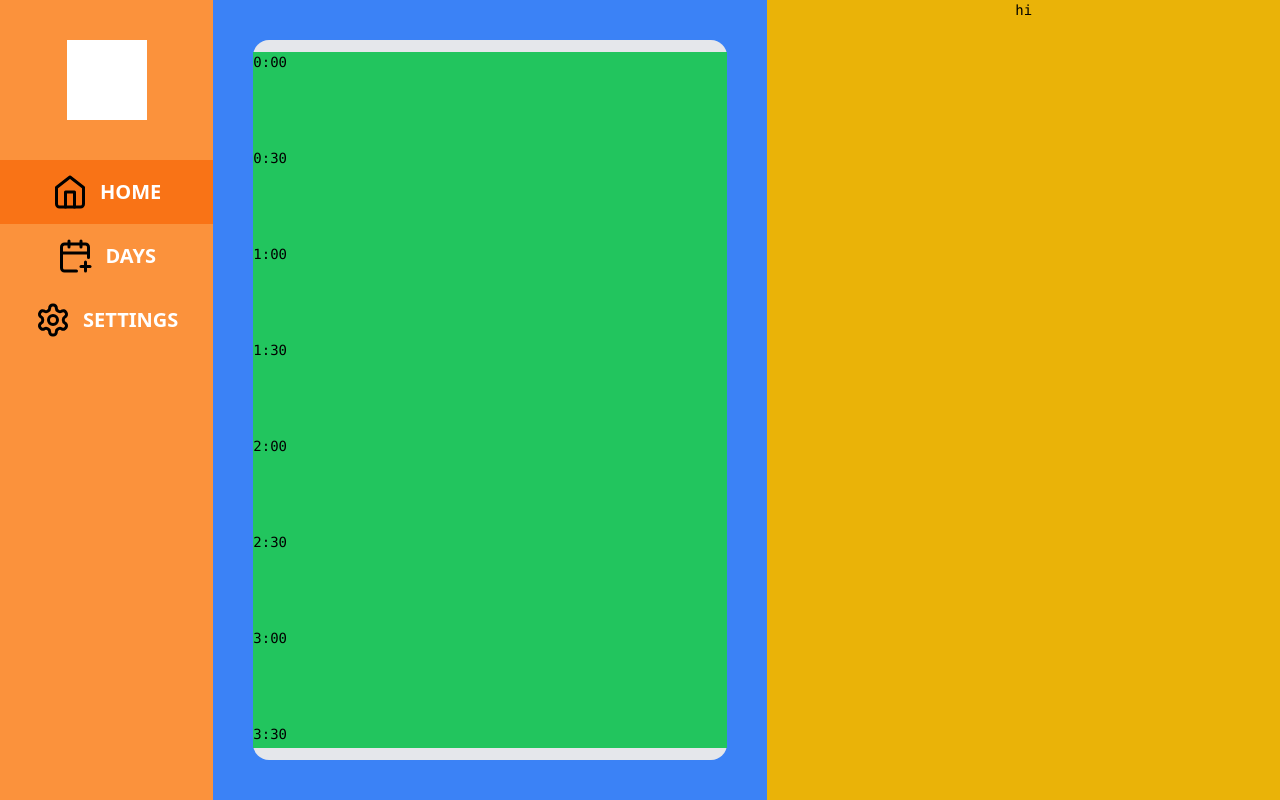
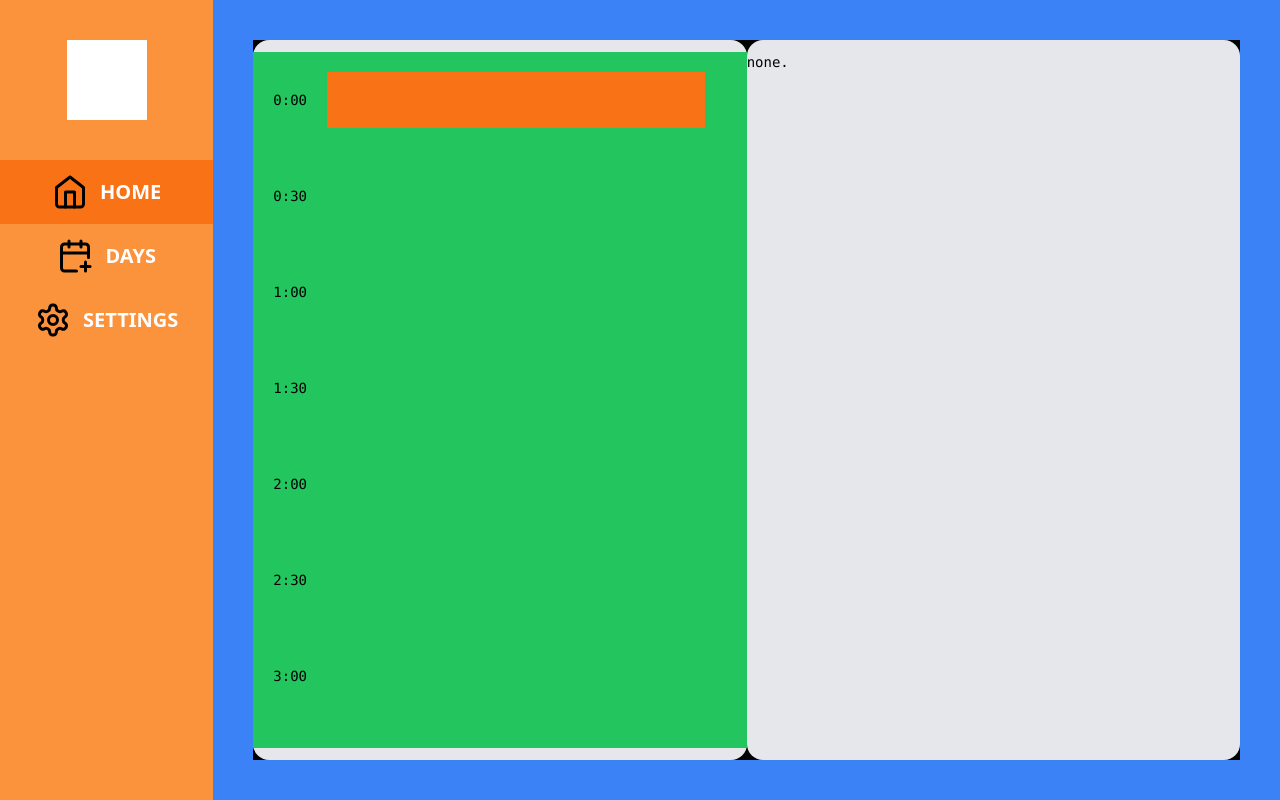
Before and after one commit to ouckah/one-day, a Next.js app: page / in a window 1280 px wide. Built offline with nearby package versions, Linux system fonts and the light colour scheme.

Commit message:
🚀 basic scheduler component

```diff
--- a/app/page.tsx
+++ b/app/page.tsx
@@ -3,14 +3,9 @@ import { DayScheduler } from "@/components/Day Scheduler";
 export default function Home() {
   return (
     <main className="flex flex-row w-full min-h-screen h-full items-center justify-between bg-red-500">
-      <div className="flex flex-col z-10 w-full max-w-5xl h-screen items-center justify-between p-10 font-mono text-sm lg:flex bg-blue-500">
+      <div className="flex flex-col z-10 w-full h-screen items-center justify-between p-10 font-mono text-sm lg:flex bg-blue-500">
 
         <DayScheduler />
-
-      </div>
-      <div className="flex flex-col z-10 w-full max-w-5xl min-h-screen h-full items-center justify-between font-mono text-sm lg:flex bg-yellow-500">
-
-        <h1>hi</h1>
 
       </div>
     </main>
--- a/components/Day Scheduler/index.tsx
+++ b/components/Day Scheduler/index.tsx
@@ -1,5 +1,7 @@
 'use client'
-export const DayScheduler = ({ }) => {
+import { useState, MouseEvent, useEffect } from "react";
+
+export const DayScheduler = () => {
 
     const times = [
         "0:00",
@@ -16,21 +18,124 @@ export const DayScheduler = ({ }) => {
         "5:30",
     ];
 
+    const [selected, setSelected] = useState<{
+        start: string; end: string
+    }>();
+    const [state, setState] = useState<{
+        appointments: { [key: string]: { start: string; end: string } };
+        startTimes: string[];
+    }>({
+        appointments: {
+            "0:00": {
+                start: "0:00",
+                end: "1:00",
+            }
+        },
+        startTimes: [
+            "0:00",
+        ]
+    });
+
+    const handleAppointment = (e: MouseEvent, key: number) => {
+        e.preventDefault();
+
+        const time = times[key];
+
+        // check if new appointment
+        if (!state.startTimes.includes(time)) {
+            const startTime = times[key];
+            const endTime = key != times.length - 1 ? times[key + 1] : times[0];
+
+            const newAppointment: { [appointmentKey: string]: { start: string, end: string } } = {};
+            newAppointment[startTime] = {
+                start: startTime,
+                end: endTime,
+            };
+
+            addAppointment(newAppointment);
+        } else {
+            selectAppointment(time);
+        }
+    }
+
+    // TODO: when a new appointment is added, selected state does not change in time
+    // TODO: to reflect the changes on the right side of component.
+    const addAppointment = (appointment: { [key: string]: { start: string; end: string } }) => {
+        const startTime = Object.keys(appointment)[0]; // Extract the start time from the keys of the appointment object
+
+        // Update the startTimes array with the new start time
+        const updatedStartTimes = [...state.startTimes, startTime];
+
+        // Create a new copy of the appointments object with the new appointment added
+        const updatedAppointments = {
+          ...state.appointments,
+          ...appointment,
+        };
+
+        setState({
+          ...state,
+          appointments: updatedAppointments,
+          startTimes: updatedStartTimes,
+        });
+
+        selectAppointment(startTime);
+      };
+
+    const selectAppointment = (key: string) => {
+        const appointment = state.appointments[key];
+        setSelected(appointment);
+    }
+
+    useEffect(() => {
+        console.log(selected);
+    }, [selected]);
+
     return (
         <>
+            <div className="flex flex-row w-full h-full bg-black">
 
-            <div className="flex flex-col w-full h-full bg-gray-200 rounded-2xl py-3">
+                <div className="flex flex-col w-1/2 h-full bg-gray-200 rounded-2xl py-3">
                     <div className="w-full h-full overflow-y-scroll no-scrollbar">
                         {
                             times.map((time, index) => (
-                            <div className="flex flex-row w-full h-24 bg-green-500" key={index}>
+                                <button
+                                    className="flex flex-row justify-start items-center w-full h-24 p-5 gap-5 bg-green-500"
+                                    onClick={(e) => handleAppointment(e, index)} key={index}
+                                >
                                     <h1>{time}</h1>
+                                    {
+                                        state.startTimes.includes(time) ? (
+                                            <div className="w-5/6 h-full bg-orange-500">
+
                                             </div>
+                                        ) : (<></>)
+                                    }
+                                </button>
                             ))
                         }
                     </div>
                 </div>
 
+                <div className="flex flex-col w-1/2 h-full bg-gray-200 rounded-2xl py-3">
+                    {
+                        selected ? (
+                            <>
+
+                                <h1>{selected.start}</h1>
+                                <h1>{selected.end}</h1>
+
+                            </>
+                        ) : (
+                            <>
+
+                                <h1>none.</h1>
+
+                            </>
+                        )
+                    }
+                </div>
+
+            </div>
         </>
     )
 
```
Lines whose indentation alone changed are shown as unchanged.
